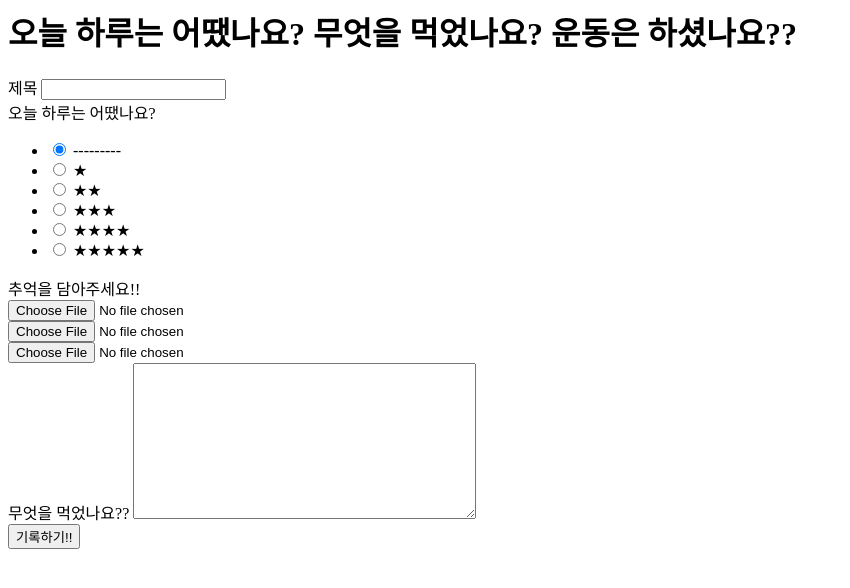
After one commit to soooohoh/new_genes, a Django app: page /gene_diary_list/gene_diary_create/ in a window 1280 px wide. The commit adds this page. Shown: the top 588 px of the page, without its empty margins (0-850 px from the left). Run offline with Django 3.2, Linux system fonts and the light colour scheme.

Commit message:
gene_diary_create기능 구현 中 (이미지 필드 에러;;)

```diff
--- a/new_genes1/Gene/forms.py
+++ b/new_genes1/Gene/forms.py
@@ -30,3 +30,6 @@ class User_Diary_Form(forms.ModelForm):
             'diary_image3',
             'content',
             ]
+        widgets = {
+            'feeling_rating': forms.RadioSelect
+        }
--- a/new_genes1/Gene/models.py
+++ b/new_genes1/Gene/models.py
@@ -54,9 +54,9 @@ class Diary(models.Model):
         (5, '★★★★★')
     ]
     feeling_rating = models.IntegerField(choices=rating)
-    diary_image = models.ImageField(blank=True)
-    diary_image2 = models.ImageField(blank=True)
-    diary_image3 = models.ImageField(blank=True)
+    diary_image = models.ImageField(blank=True, upload_to="diary_pics")
+    diary_image2 = models.ImageField(blank=True, upload_to="diary_pics")
+    diary_image3 = models.ImageField(blank=True, upload_to="diary_pics")
     content = models.TextField()
     dt_created = models.DateField(auto_now_add=True)
     dt_updated = models.DateField(auto_now=True)
--- /dev/null
+++ b/new_genes1/Gene/templates/Diary/diary_form.html
@@ -0,0 +1,27 @@
+<h1> 오늘 하루는 어땠나요? 무엇을 먹었나요? 운동은 하셨나요??</h1>
+
+
+<form method="post">
+    {% csrf_token %}
+    <div>
+        제목 <span>{{form.title}}</span>
+    </div>
+
+    <div>
+        오늘 하루는 어땠나요? <span>{{form.feeling_rating}}</span>
+    </div>
+
+    <div>
+        추억을 담아주세요!!<br>
+        <span>{{form.diary_image}}</span><br>
+        <span>{{form.diary_image2}}</span><br>
+        <span>{{form.diary_image3}}</span><br>
+
+    </div>
+
+
+    <div>
+        무엇을 먹었나요?? <span>{{form.content}}</span>
+    </div>
+    <button type="submit">기록하기!!</button>
+</form>
--- a/new_genes1/Gene/templates/Diary/diary_list.html
+++ b/new_genes1/Gene/templates/Diary/diary_list.html
@@ -19,3 +19,5 @@
         </a>
     {% endfor %}
 </div>
+
+<footer style="margin: 80px 80px"><a href="gene_diary_create">유전일기 작성하기!!</a></footer>
--- a/new_genes1/Gene/urls.py
+++ b/new_genes1/Gene/urls.py
@@ -6,7 +6,7 @@ urlpatterns = [
     path('', views.home, name='home'),
 
 
-
+    #유전자 정보
     path('mypage/', views.my_page, name='my_page'),
     path('mypage/properties/', views.property_confirm, name='property_confirm'),
     path('mypage/properties/gene_info/<int:property_id>', views.gene_info, name='gene_info'),
@@ -23,6 +23,7 @@ urlpatterns = [
     #유전일기
     path('gene_diary_list/<int:user_id>', views.Gene_Diary_List_View.as_view(), name='gene_diary_list'),
     path('gene_diary_list/gene_diary_detail_view/<int:diary_id>/', views.Gene_Diary_Detail_View.as_view(), name='gene_diary_detail'),
+    path('gene_diary_list/gene_diary_create/', views.Gene_Diary_Create_View.as_view(), name='gene_diary_create'),
 
 
     #프로필profile
--- a/new_genes1/Gene/views.py
+++ b/new_genes1/Gene/views.py
@@ -135,8 +135,23 @@ class Gene_Diary_List_View(ListView):
         context['all_diary'] = diary
         return context
 
+
 class Gene_Diary_Detail_View(DetailView):
     model = Diary
     template_name = "Diary/diary_detail.html"
     context_object_name = "diary"
     pk_url_kwarg = "diary_id"
+
+
+class Gene_Diary_Create_View(CreateView):
+    model = Diary
+    template_name = "Diary/diary_form.html"
+    form_class = User_Diary_Form
+
+
+    def form_valid(self, form):
+        form.instance.user = self.request.user
+        return super().form_valid(form)
+
+    def get_success_url(self):
+        return reverse("gene_diary_detail", kwargs={"diary_id" : self.object.id})
--- a/new_genes1/new_genes/settings.py
+++ b/new_genes1/new_genes/settings.py
@@ -121,6 +121,8 @@ STATIC_URL = '/static/'
 MEDIA_ROOT = os.path.join(BASE_DIR, "media")
 MEDIA_URL = "/uploads/"
 
+
+
 #Auth settings
 AUTH_USER_MODEL = 'Gene.User'
 AUTHENTICATION_BACKENDS = [
```
Also changed, not shown: new_genes1/db.sqlite3.
